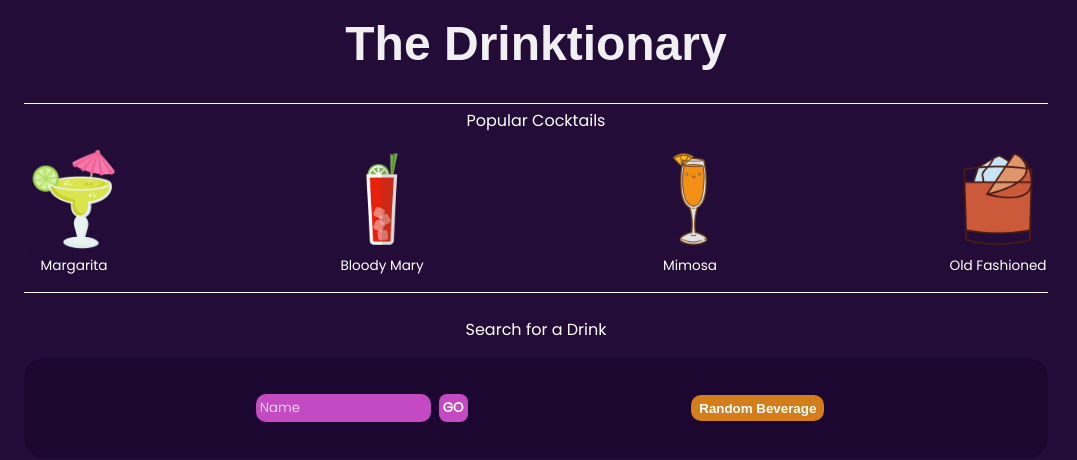
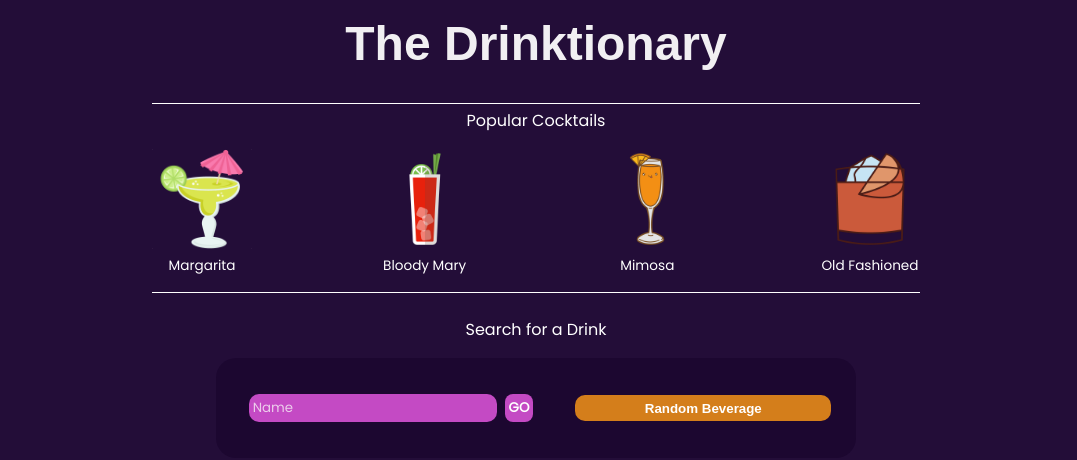
Before and after one commit to shawncace/drink-recipe-react, a React (Create React App) app: page / in a window 1280 px wide. Shown: the top 460 px of the page, without its empty margins (104-1181 px from the left). Built offline with nearby package versions, Linux system fonts and the light colour scheme; a web font is replaced by a local one.

Commit message:
fixed widths for btns

```diff
--- a/src/components/Search.js
+++ b/src/components/Search.js
@@ -119,11 +119,14 @@ const Search = () => {
 
             <div className="input-and-btn">
               <div className='input-and-go-container'>
+
                 <input onChange={(event)=>setSearchValue(event.target.value)}
                     value={searchValue}
                     onKeyPress={handleKeypress}
                     placeholder='Name'/>
-              <button className='go-btn' onClick={handleClick}>GO</button>
+                <button className='go-btn' onClick={handleClick}>GO</button>
+
+
               </div>
 
             <div className='random-btn-and-fav-btn'>
--- a/src/index.css
+++ b/src/index.css
@@ -34,7 +34,7 @@ body {
   border-bottom: 1px solid white;
   /* outline: 1px solid red; */
   margin-top: 2rem;
-  width: 80%;
+  width: 60%;
 
   padding-top: 0.25rem;
 }
@@ -81,8 +81,8 @@ body {
 
 .recipe-container {
   font-family: "Poppins", sans-serif;
-  width: 80vw;
-
+  width: 50vw;
+  /* outline: 1px solid green; */
   height: 100px;
   background-color: rgb(28, 7, 48);
   display: flex;
@@ -98,7 +98,7 @@ body {
   padding: 0.25rem;
   border-radius: 10px;
   font-family: inherit;
-  width: 175px;
+  width: 80%;
   margin: 0.5rem;
   color: rgb(0, 0, 0);
 }
@@ -119,7 +119,7 @@ body {
 
 .random-bev-btn {
   background-color: rgb(212, 126, 27);
-
+  width: 20vw;
   border: none;
   border-radius: 10px;
   padding: 0.35rem 0.5rem;
@@ -187,8 +187,6 @@ body {
   margin-left: 0.5rem;
   margin-top: 0.75rem;
   margin-bottom: 0.25rem;
-
-  /* outline: 1px solid red; */
 }
 
 .go-btn {
@@ -213,9 +211,10 @@ body {
   /* outline: 1px solid red; */
   color: rgb(255, 255, 255);
   font-weight: bolder;
-  margin-left: 1.25rem;
+
   padding: 0.5rem 0.5rem;
   margin-right: 1rem;
+  /* outline: 1px solid red; */
 }
 
 .fav-btn {
@@ -282,6 +281,7 @@ body {
     display: flex;
     flex-direction: column;
     align-items: center;
+    width: 80%;
   }
 
   .img-container {
@@ -304,6 +304,7 @@ body {
   .recipe-container {
     display: flex;
     flex-direction: column;
+    width: 80vw;
   }
 
   .find-drink-container {
```
